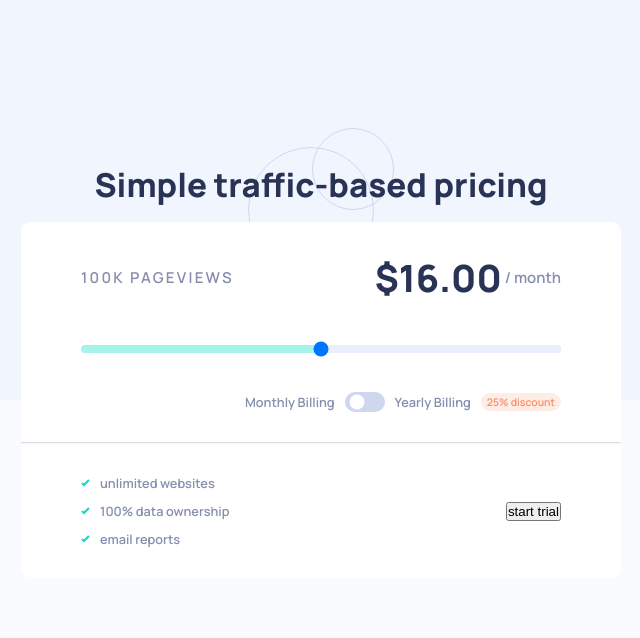
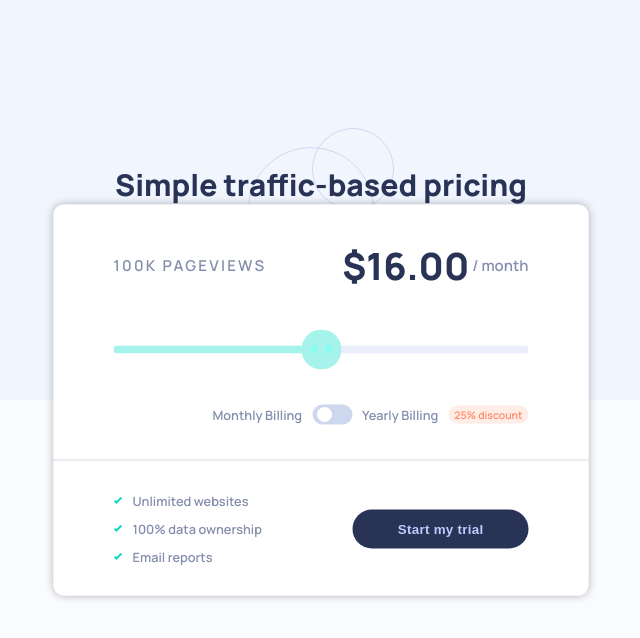
Before and after one commit to naqiibMehdi/interactive-pricing, a plain HTML site: page index.html in a window 1280 px wide. Shown: the whole page, without its empty margins (319-959 px from the left). Drawn offline with Linux system fonts and the light colour scheme.

Commit message:
edit css style

```diff
--- a/index.html
+++ b/index.html
@@ -6,7 +6,7 @@
   <link href="./images/favicon-32x32.png" rel="icon" sizes="32x32" type="image/png">
   <link rel="preconnect" href="https://fonts.googleapis.com">
   <link rel="preconnect" href="https://fonts.gstatic.com" crossorigin>
-  <link href="https://fonts.googleapis.com/css2?family=Manrope:wght@600;800&family=Outfit:wght@400;700&display=swap"
+  <link href="https://fonts.googleapis.com/css2?family=Manrope:wght@600;800&display=swap"
         rel="stylesheet">
   <link rel="stylesheet" href="./style.css">
   <script src="./app.js" defer></script>
@@ -41,11 +41,11 @@
   <hr>
   <section class="page-range__bottom">
     <div class="page-range__list-text">
-      <p><img src="./images/icon-check.svg" alt="">unlimited websites</p>
+      <p><img src="./images/icon-check.svg" alt="">Unlimited websites</p>
       <p><img src="./images/icon-check.svg" alt="">100% data ownership</p>
-      <p><img src="./images/icon-check.svg" alt="">email reports</p>
+      <p><img src="./images/icon-check.svg" alt="">Email reports</p>
     </div>
-    <button class="page-range__CTA">start trial</button>
+    <button class="page-range__CTA">Start my trial</button>
   </section>
 </section>
 </body>
--- a/style.css
+++ b/style.css
@@ -1,6 +1,7 @@
 :root {
     font-size: 15px;
     color: hsl(225, 20%, 60%);
+    font-family: Manrope, sans-serif;
     --w-checkbox: 40px;
     --h-checkbox: calc(var(--w-checkbox) / 2);
     --br-checkbox: var(--h-checkbox)
@@ -16,13 +17,12 @@ body {
     height: 100vh;
     display: flex;
     justify-content: center;
-    font-family: Manrope, sans-serif;
     background: hsl(230, 100%, 99%);
 }
 
 .page {
     max-width: 1440px;
-    width: 1160px;
+    width: 80%;
     background: url("./images/bg-pattern.svg") no-repeat;
     background-size: cover;
     height: 50%;
@@ -43,7 +43,7 @@ body {
 }
 
 .header__title {
-    font-size: 2.2rem;
+    font-size: 2rem;
     color: hsl(227, 35%, 25%);
 }
 
@@ -53,13 +53,15 @@ body {
 }
 
 .page-range {
-    width: 600px;
+    width: 535px;
     position: absolute;
     top: 50%;
     left: 50%;
     transform: translate(-50%, -50%);
     display: flex;
     flex-direction: column;
+    box-shadow: 0 0 8px rgba(0, 0, 0, 0.30);
+    border-radius: 10px;
 }
 
 .page-range__top, .page-range__bottom {
@@ -71,8 +73,8 @@ body {
     display: flex;
     flex-direction: column;
     justify-content: space-between;
-    height: 220px;
-    padding-block: 30px;
+    height: 255px;
+    padding-block: 35px;
     border-top-left-radius: 10px;
     border-top-right-radius: 10px;
 }
@@ -119,6 +121,16 @@ hr {
 
 input[type="range"]::-moz-range-thumb {
     -moz-appearance: none;
+    background: hsl(174, 77%, 80%) url("./images/icon-slider.svg") no-repeat center;
+    width: 40px;
+    height: 40px;
+    border-radius: 50%;
+    cursor: pointer;
+    border: none;
+    box-shadow: 0 20px 22px hsl(174, 77%, 80%);
+}
+
+input[type="range"]::-webkit-slider-thumb {
     -webkit-appearance: none;
     background: hsl(174, 77%, 80%) url("./images/icon-slider.svg") no-repeat center;
     width: 40px;
@@ -133,6 +145,12 @@ input[type="range"]:active::-moz-range-thumb {
     cursor: grabbing;
 }
 
+input[type="range"]:active::-webkit-slider-thumb {
+    background: hsl(174, 86%, 45%) url("./images/icon-slider.svg") no-repeat center;
+    cursor: grabbing;
+}
+
+
 input[type="range"]:active {
     cursor: grabbing;
 }
@@ -140,6 +158,7 @@ input[type="range"]:active {
 input[type="range"] {
     appearance: none;
     -moz-appearance: none;
+    -webkit-appearance: none;
     width: 100%;
     height: 8px;
     border-radius: 5px;
@@ -219,3 +238,18 @@ input[type="checkbox"]:checked::after {
 .page-range__list-text p:not(:last-child) {
     margin-block-end: 10px;
 }
+
+.page-range__CTA {
+    border: none;
+    background-color: hsl(227, 35%, 25%);
+    color: hsl(226, 100%, 87%);
+    padding: 12px 45px;
+    border-radius: 20px;
+    font-weight: 600;
+    letter-spacing: .02rem;
+}
+
+.page-range__CTA:hover {
+    color: hsl(224, 65%, 95%);
+    cursor: pointer;
+}
```
